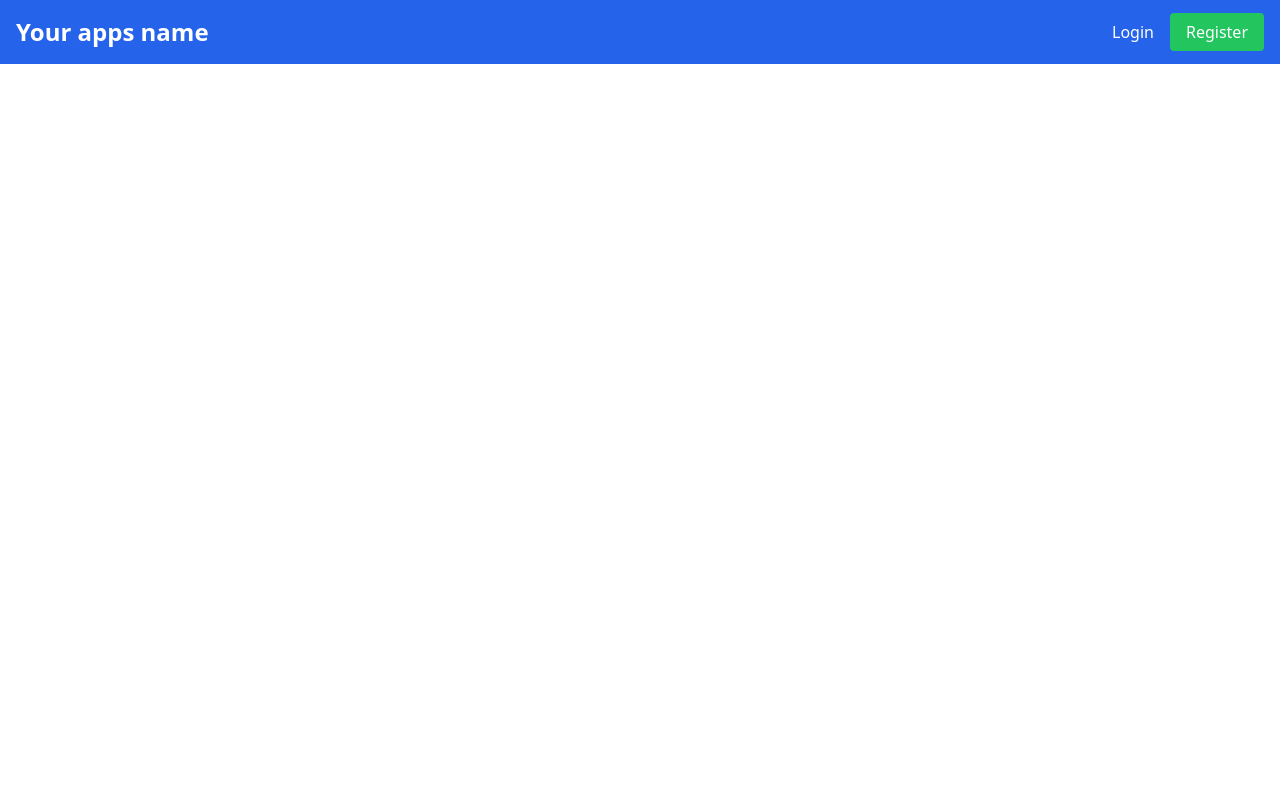
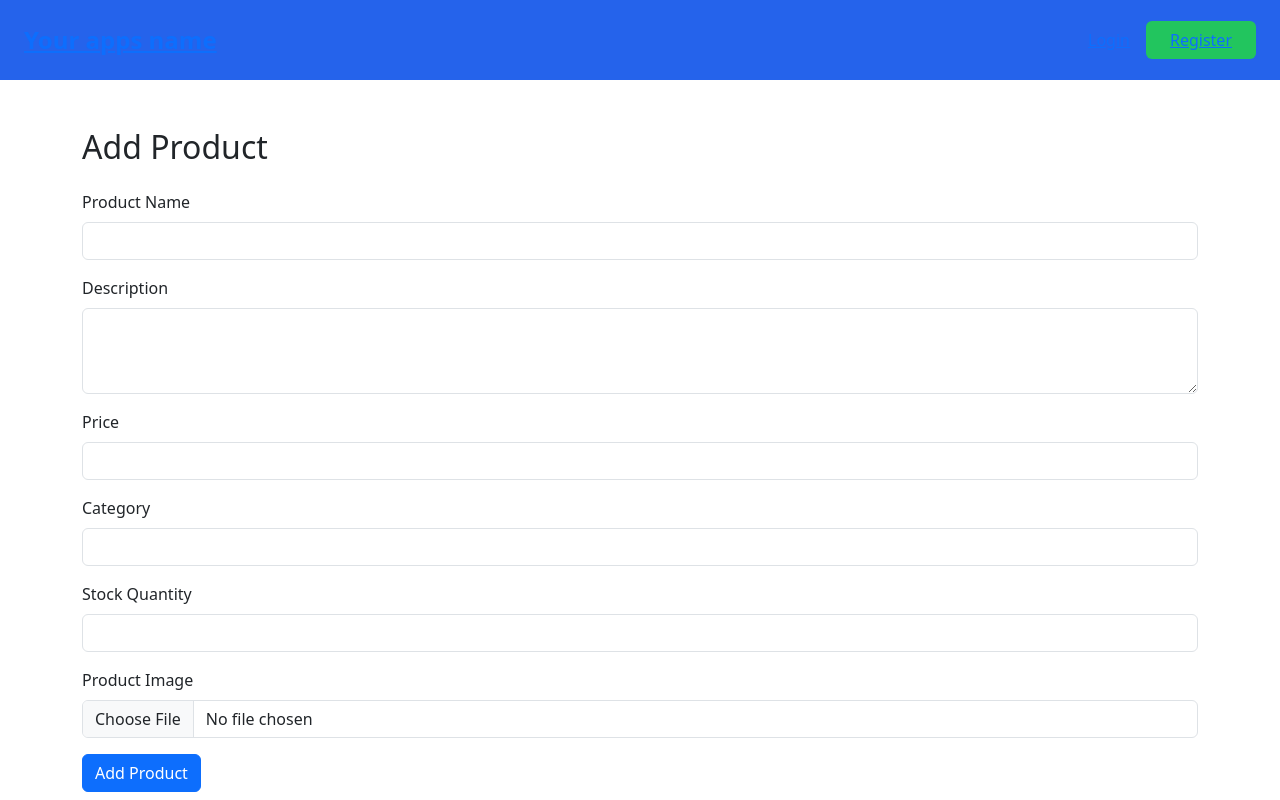
Before and after one commit to coolekul29/grocery-delivery-platform, a React (Create React App) app in the folder frontend/: page /add-product in a window 1280 px wide. Built offline with nearby package versions, Linux system fonts and the light colour scheme.

Commit message:
IFQ636-75 create add product page UI

```diff
--- a/frontend/package.json
+++ b/frontend/package.json
@@ -4,6 +4,7 @@
   "private": true,
   "dependencies": {
     "axios": "^1.3.4",
+    "bootstrap": "^5.3.8",
     "react": "^18.2.0",
     "react-dom": "^18.2.0",
     "react-router-dom": "^6.10.0",
--- a/frontend/src/App.js
+++ b/frontend/src/App.js
@@ -4,6 +4,7 @@ import Login from './pages/Login';
 import Register from './pages/Register';
 import Profile from './pages/Profile';
 import Tasks from './pages/Tasks';
+import AddProduct from "./pages/AddProduct";
 
 function App() {
   return (
@@ -14,6 +15,7 @@ function App() {
         <Route path="/register" element={<Register />} />
         <Route path="/profile" element={<Profile />} />
         <Route path="/tasks" element={<Tasks />} />
+        <Route path="/add-product" element={<AddProduct />} />
       </Routes>
     </Router>
   );
--- a/frontend/src/index.js
+++ b/frontend/src/index.js
@@ -3,6 +3,7 @@ import ReactDOM from 'react-dom/client';
 import './index.css';
 import App from './App';
 import { AuthProvider } from './context/AuthContext';
+import "bootstrap/dist/css/bootstrap.min.css";
 
 const root = ReactDOM.createRoot(document.getElementById('root'));
 
--- /dev/null
+++ b/frontend/src/pages/AddProduct.jsx
@@ -0,0 +1,112 @@
+import React, { useState } from "react";
+
+const AddProduct = () => {
+  const [productData, setProductData] = useState({
+    name: "",
+    description: "",
+    price: "",
+    category: "",
+    stock: "",
+    image: null,
+  });
+
+  const handleChange = (e) => {
+    const { name, value, files } = e.target;
+
+    setProductData({
+      ...productData,
+      [name]: files ? files[0] : value,
+    });
+  };
+
+  const handleSubmit = (e) => {
+    e.preventDefault();
+
+    console.log("Product Data:", productData);
+  };
+
+  return (
+    <div className="container mt-5">
+      <h2 className="mb-4">Add Product</h2>
+
+      <form onSubmit={handleSubmit}>
+        {/* Product Name */}
+        <div className="mb-3">
+          <label className="form-label">Product Name</label>
+          <input
+            type="text"
+            className="form-control"
+            name="name"
+            value={productData.name}
+            onChange={handleChange}
+          />
+        </div>
+
+        {/* Description */}
+        <div className="mb-3">
+          <label className="form-label">Description</label>
+          <textarea
+            className="form-control"
+            name="description"
+            rows="3"
+            value={productData.description}
+            onChange={handleChange}
+          ></textarea>
+        </div>
+
+        {/* Price */}
+        <div className="mb-3">
+          <label className="form-label">Price</label>
+          <input
+            type="number"
+            className="form-control"
+            name="price"
+            value={productData.price}
+            onChange={handleChange}
+          />
+        </div>
+
+        {/* Category */}
+        <div className="mb-3">
+          <label className="form-label">Category</label>
+          <input
+            type="text"
+            className="form-control"
+            name="category"
+            value={productData.category}
+            onChange={handleChange}
+          />
+        </div>
+
+        {/* Stock */}
+        <div className="mb-3">
+          <label className="form-label">Stock Quantity</label>
+          <input
+            type="number"
+            className="form-control"
+            name="stock"
+            value={productData.stock}
+            onChange={handleChange}
+          />
+        </div>
+
+        {/* Product Image */}
+        <div className="mb-3">
+          <label className="form-label">Product Image</label>
+          <input
+            type="file"
+            className="form-control"
+            name="image"
+            onChange={handleChange}
+          />
+        </div>
+
+        <button type="submit" className="btn btn-primary">
+          Add Product
+        </button>
+      </form>
+    </div>
+  );
+};
+
+export default AddProduct;
```
Also changed, not shown: 1 other file (tests, documents, lock files or other folders).
